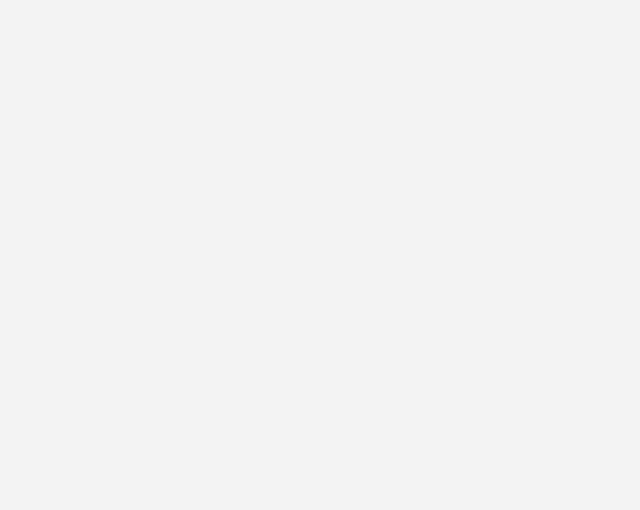
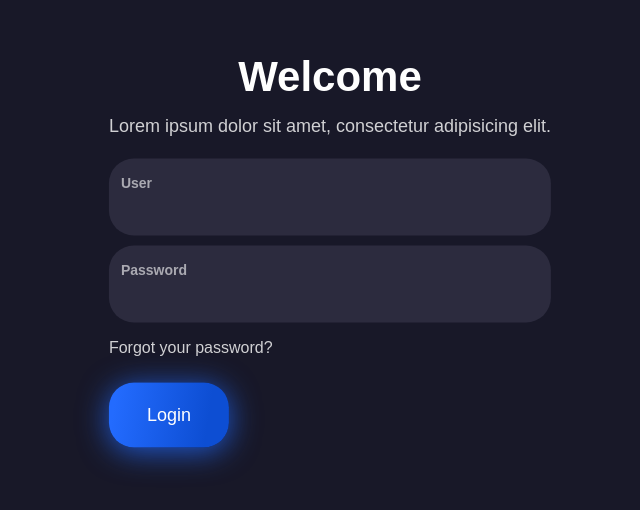
Before and after one commit to Sebastian-na/greenrun-test, a React (Vite) app: page /login in a window 1280 px wide. Shown: the part 150-660 px from the top of the page, without its empty margins (310-950 px from the left). Built offline with nearby package versions, Linux system fonts and the light colour scheme.

Commit message:
Login screen done. I'll do some refactors later

```diff
--- a/src/components/Button.ts
+++ b/src/components/Button.ts
@@ -1,6 +1,10 @@
 import styled from "styled-components"
 
-export const Button = styled.button`
+interface ButtonProps {
+  mt?: number
+}
+
+export const Button = styled.button<ButtonProps>`
   background: ${({ theme }) =>
     `linear-gradient(99deg, ${theme.primaryColor} 6.69%, ${theme.primaryColorVariant} 80.95%)`};
   box-shadow: 0px 4px 30px rgba(34, 105, 251, 0.8);
@@ -13,7 +17,8 @@ export const Button = styled.button`
   font-size: 18px;
   cursor: pointer;
   transition: opacity 0.2s ease-in;
+  margin-top: ${({ mt }) => `${mt}px`};
   &:hover {
     opacity: 0.9;
-
+  }
 `
--- /dev/null
+++ b/src/components/Input.tsx
@@ -0,0 +1,42 @@
+import styled from "styled-components"
+
+export const InputEl = styled.input`
+  outline: none;
+  border: none;
+  width: 100%;
+  padding-top: 8px;
+  color: ${({ theme }) => theme.darkTextOnBg};
+  background-color: transparent;
+  font-size: 18px;
+`
+
+const Container = styled.div`
+  width: 100%;
+  background: ${({ theme }) => theme.bgColorOnBgColor};
+  outline: none;
+  border: none;
+  border-radius: ${({ theme }) => theme.radius};
+  padding: 16px 12px;
+`
+
+const Label = styled.label`
+  color: ${({ theme }) => theme.lightTextOnBg};
+  font-weight: 700;
+  font-size: 14px;
+  opacity: 0.6;
+`
+
+interface InputProps {
+  label: string
+}
+
+const Input = ({ label }: InputProps) => {
+  return (
+    <Container>
+      <Label>{label}</Label>
+      <InputEl />
+    </Container>
+  )
+}
+
+export default Input
--- a/src/contexts/ThemeContext.tsx
+++ b/src/contexts/ThemeContext.tsx
@@ -9,7 +9,7 @@ export function useThemeUpdate() {
 }
 
 export const CustomThemeProvider: React.FC = ({ children }) => {
-  const [darkTheme, setDarkTheme] = useState(false)
+  const [darkTheme, setDarkTheme] = useState(true)
 
   function toggleTheme() {
     setDarkTheme((prev) => !prev)
--- a/src/screens/Login.tsx
+++ b/src/screens/Login.tsx
@@ -1,7 +1,61 @@
-import React from "react"
+import styled from "styled-components"
+import { Button } from "../components/Button"
+import Input from "../components/Input"
+
+const Headline = styled.h1`
+  color: ${({ theme }) => theme.darkTextOnBg};
+  font-size: 42px;
+  text-align: center;
+`
+
+type ParagraphProps = {
+  center?: boolean
+  size?: number
+}
+
+const Paragraph = styled.p<ParagraphProps>`
+  color: ${({ theme }) => theme.textOnBg};
+  font-size: ${({ size }) => (size ? size : 18)}px;
+  opacity: 0.8;
+  margin-top: 12px;
+  line-height: 26px;
+  text-align: ${({ center }) => (center ? "center" : "left")};
+`
+
+const Container = styled.div`
+  max-width: 500px;
+  min-width: 320px;
+  margin: auto;
+  position: absolute;
+  top: 50%;
+  left: 50%;
+  -ms-transform: translate(-50%, -50%);
+  transform: translate(-50%, -50%);
+`
+
+const InputsContainer = styled.div`
+  display: flex;
+  flex-direction: column;
+  gap: 10px;
+  margin-top: 20px;
+`
 
 const Login = () => {
-  return <div></div>
+  return (
+    <Container>
+      <Headline>Welcome</Headline>
+      <Paragraph center>
+        Lorem ipsum dolor sit amet, consectetur adipisicing elit.
+      </Paragraph>
+      <InputsContainer>
+        <Input label="User" />
+        <Input label="Password" />
+      </InputsContainer>
+
+      <Paragraph size={16}>Forgot your password?</Paragraph>
+      <Button mt={22}>Login</Button>
+    </Container>
+  )
 }
 
 export default Login
```
